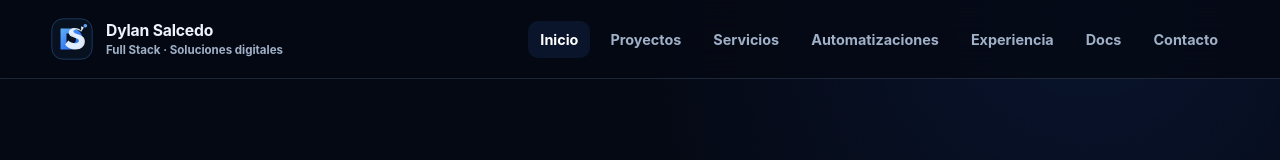
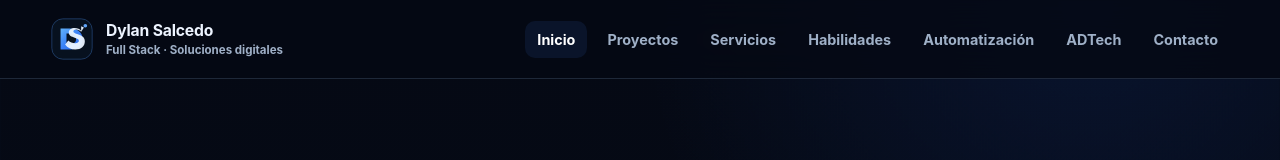
Before and after one commit to DylanDev08/Portfolio-Dylan, a React (Vite) app in the folder frontend/: page / in a window 1280 px wide. Shown: the top 160 px of the page. Built offline with nearby package versions, Linux system fonts and the light colour scheme; no server answers.

Commit message:
ux: simplify primary navigation around dedicated routes

```diff
--- a/frontend/src/components/layout/Header.jsx
+++ b/frontend/src/components/layout/Header.jsx
@@ -5,9 +5,9 @@ const links = [
   ["Inicio", "/"],
   ["Proyectos", "/proyectos"],
   ["Servicios", "/servicios"],
-  ["Automatizaciones", "/automatizaciones"],
-  ["Experiencia", "/experiencia"],
-  ["Docs", "/documentacion"],
+  ["Habilidades", "/skills"],
+  ["Automatización", "/automatizaciones"],
+  ["ADTech", "/adtech"],
   ["Contacto", "/contacto"],
 ];
 
@@ -57,6 +57,7 @@ export function Header() {
             <NavLink
               key={href}
               to={href}
+              end={href === "/"}
               className={({ isActive }) => (isActive ? "active" : undefined)}
               onClick={() => setOpen(false)}
             >
```
